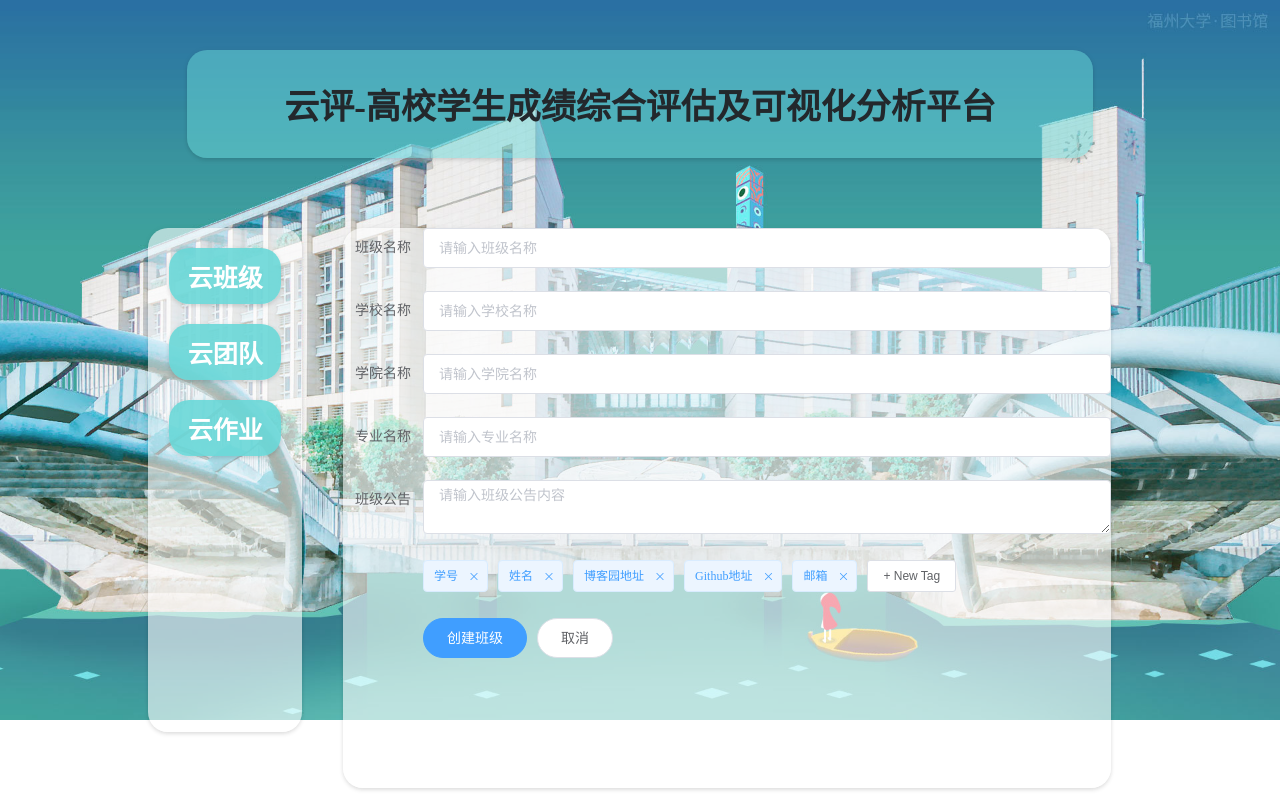
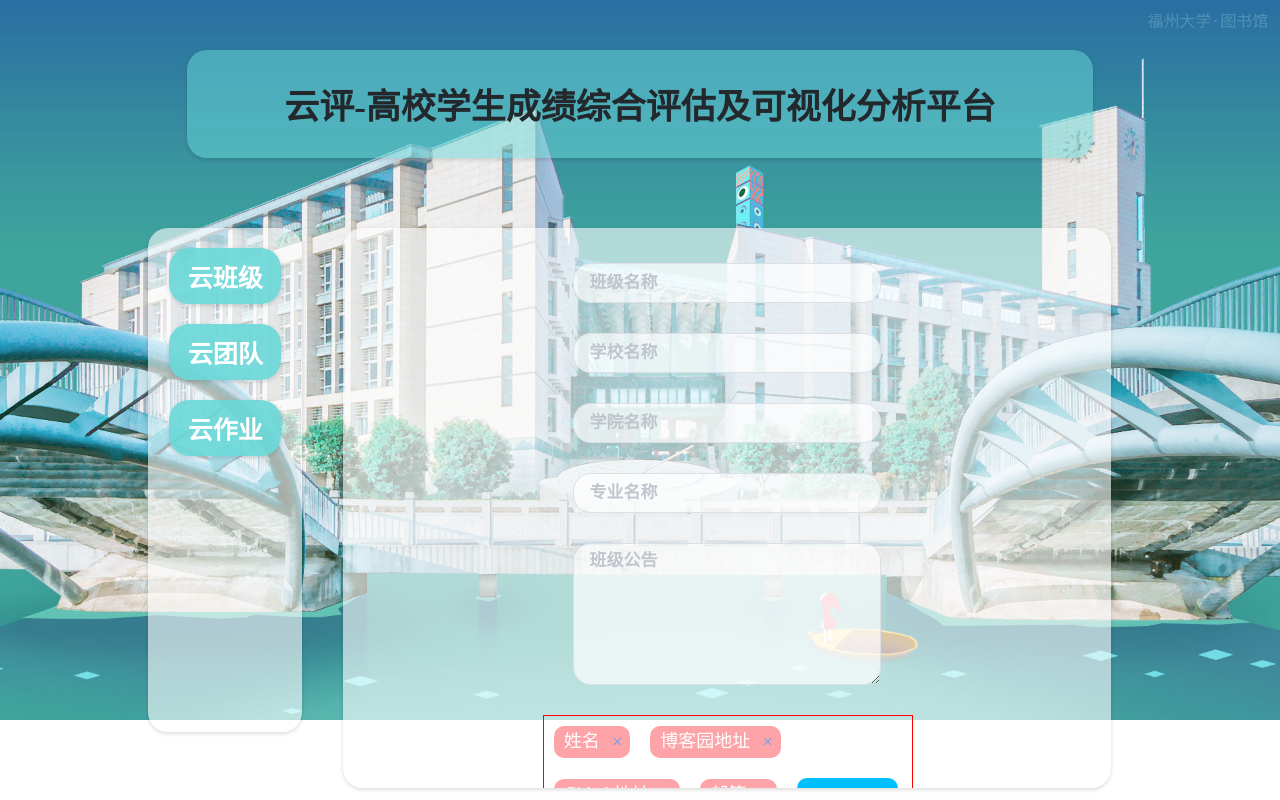
Before and after one commit to codingkai001/yunping, a Vue app: page /teacher in a window 1280 px wide. Built offline with nearby package versions, Linux system fonts and the light colour scheme.

Commit message:
optimize join class and add class vues...

```diff
--- /dev/null
+++ b/src/components/JoinClass.vue
@@ -0,0 +1,89 @@
+<template>
+    <div id="join-class">
+        <el-form :model="class_params" ref="form">
+            <el-input placeholder="班级Token" v-model="class_params.token"></el-input>
+            <div class="extra-info">
+                <span>请填写下列信息</span>
+                <el-input placeholder="姓名" v-model="class_params.name"></el-input>
+                <el-input placeholder="博客园地址" v-model="class_params.blog_address"></el-input>
+                <el-input placeholder="Github地址" v-model="class_params.github_address"></el-input>
+                <el-input placeholder="邮箱地址" v-model="class_params.email"></el-input>
+            </div>
+            <div class="confirm-button">
+                <el-button round id="join">加入班级</el-button>
+                <el-button round id="cancel">返回</el-button>
+            </div>
+        </el-form>
+    </div>
+</template>
+
+<script>
+    export default {
+        name: 'JoinClass',
+        data() {
+            return {
+                class_params: {
+                    token: '',
+                    name: '',
+                    blog_address: '',
+                    github_address: '',
+                    email: ''
+                },
+
+            }
+        },
+        methods: {},
+        components: {}
+    }
+</script>
+
+<style>
+    #join-class {
+        /*border: 1px solid red;*/
+        /*padding: 20px;*/
+        width: 80%;
+        margin: 20px auto;
+    }
+
+    #join-class .extra-info span {
+        display: block;
+        font-size: 20px;
+        font-weight: 600;
+        text-align: center;
+    }
+
+    #join-class .el-input__inner {
+        width: 60%;
+        height: 40px;
+        border-radius: 18px;
+        margin: 20px 20%;
+        background-color: rgba(255, 255, 255, 0.7);
+        color: rgb(117, 121, 125);
+        font-weight: 600;
+        font-size: 17px;
+    }
+
+    #join-class .confirm-button {
+        width: 50%;
+        /*border: 1px solid red;*/
+        margin: 20px auto;
+    }
+
+    #join-class .confirm-button .el-button {
+        font-size: 20px;
+        background-color: rgba(47, 198, 225, 0.8);
+        color: white;
+        box-shadow: 0 2px 4px rgba(0, 0, 0, .12), 0 0 6px rgba(0, 0, 0, .04);
+        /*border: 1px solid white;*/
+        font-weight: 800;
+        /*margin: 20px 19%;*/
+    }
+
+    #join-class .confirm-button #join {
+        float: left;
+    }
+
+    #join-class .confirm-button #cancel {
+        float: right;
+    }
+</style>
--- a/src/components/NewClass.vue
+++ b/src/components/NewClass.vue
@@ -1,34 +1,23 @@
 <template>
     <div id="new-class">
-        <el-form :model="form" label-width="80px" ref="form">
-            <el-form-item label="班级名称">
-                <el-input placeholder="请输入班级名称" v-model="form.className"></el-input>
-            </el-form-item>
-            <el-form-item label="学校名称">
-                <el-input placeholder="请输入学校名称" v-model="form.schoolName"></el-input>
-            </el-form-item>
-            <el-form-item label="学院名称">
-                <el-input placeholder="请输入学院名称" v-model="form.collegeName"></el-input>
-            </el-form-item>
-            <el-form-item label="专业名称">
-                <el-input placeholder="请输入专业名称" v-model="form.majorName"></el-input>
-            </el-form-item>
-
-            <el-form-item label="班级公告">
-                <el-input
-                    :autosize="{ minRows: 2, maxRows: 8}"
-                    placeholder="请输入班级公告内容"
-                    type="textarea"
-                    v-model="form.classBulletin">
-                </el-input>
-            </el-form-item>
-            <el-form-item>
+        <el-form :model="class_form" ref="form">
+            <el-input placeholder="班级名称" v-model="class_form.name"></el-input>
+            <el-input placeholder="学校名称" v-model="class_form.school"></el-input>
+            <el-input placeholder="学院名称" v-model="class_form.college"></el-input>
+            <el-input placeholder="专业名称" v-model="class_form.major"></el-input>
+            <el-input
+                :autosize="{ minRows: 5, maxRows: 10}"
+                placeholder="班级公告"
+                type="textarea"
+                v-model="class_form.notice">
+            </el-input>
+            <div class="tags">
                 <el-tag
                     :disable-transitions="false"
                     :key="tag"
                     @close="handleClose(tag)"
                     closable
-                    v-for="tag in form.dynamicTags">
+                    v-for="tag in class_form.tags">
                     {{tag}}
                 </el-tag>
                 <el-input
@@ -37,16 +26,16 @@
                     class="input-new-tag"
                     ref="saveTagInput"
                     size="small"
-                    v-if="form.inputVisible"
-                    v-model="form.inputValue"
+                    v-if="class_form.inputVisible"
+                    v-model="class_form.inputValue"
                 >
                 </el-input>
                 <el-button @click="showInput" class="button-new-tag" size="small" v-else>+ New Tag</el-button>
-            </el-form-item>
-            <el-form-item>
-                <el-button @click="onSubmit" round type="primary">创建班级</el-button>
-                <el-button round>取消</el-button>
-            </el-form-item>
+            </div>
+            <div class="confirm-button">
+                <el-button round id="join">创建班级</el-button>
+                <el-button round id="cancel">取消</el-button>
+            </div>
         </el-form>
     </div>
 </template>
@@ -54,66 +43,115 @@
 <script>
     export default {
         name: 'NewClass',
-        data () {
+        data() {
             return {
-                form: {
-                    className: '',
-                    schoolName: '',
-                    collegeName: '',
-                    majorName: '',
-                    classBulletin: '',
-                    dynamicTags: ['学号', '姓名', '博客园地址', 'Github地址', '邮箱'],
+                class_form: {
+                    name: '',
+                    school: '',
+                    college: '',
+                    major: '',
+                    notice: '',
+                    tags: ['姓名', '博客园地址', 'Github地址', '邮箱'],
                     inputVisible: false,
                     inputValue: ''
                 }
             }
         },
         methods: {
-            handleClose (tag) {
-                this.form.dynamicTags.splice(this.form.dynamicTags.indexOf(tag), 1)
+            handleClose(tag) {
+                this.class_form.tags.splice(this.class_form.tags.indexOf(tag), 1)
             },
 
-            showInput () {
-                // console.log();
-                this.form.inputVisible = true;
+            showInput() {
+                this.class_form.inputVisible = true;
                 this.$nextTick(_ => {
                     this.$refs.saveTagInput.$refs.input.focus()
                 })
             },
 
-            handleInputConfirm () {
-                let inputValue = this.form.inputValue
+            handleInputConfirm() {
+                let inputValue = this.class_form.inputValue;
                 if (inputValue) {
-                    this.form.dynamicTags.push(inputValue)
+                    this.class_form.tags.push(inputValue)
                 }
-                this.form.inputVisible = false;
-                this.form.inputValue = ''
+                this.class_form.inputVisible = false;
+                this.class_form.inputValue = '';
             },
-            onSubmit() {
-                alert(this.form.dynamicTags);
-            }
         },
         components: {}
     }
 </script>
 
-<style scoped>
-    /*新增style*/
-    .el-tag + .el-tag {
-        margin-left: 10px;
+<style>
+    #new-class {
+        width: 80%;
+        margin: 20px auto;
     }
 
-    .button-new-tag {
-        margin-left: 10px;
-        height: 32px;
-        line-height: 30px;
-        padding-top: 0;
-        padding-bottom: 0;
+    #new-class .el-input__inner,
+    #new-class .el-textarea__inner {
+        width: 50%;
+        height: 40px;
+        border-radius: 18px;
+        margin: 15px 25%;
+        background-color: rgba(255, 255, 255, 0.7);
+        color: rgb(117, 121, 125);
+        font-weight: 600;
+        font-size: 17px;
     }
 
-    .input-new-tag {
-        width: 90px;
-        margin-left: 10px;
-        vertical-align: bottom;
+    #new-class .tags {
+        width: 60%;
+        margin: 15px 20%;
+        border: 1px solid red;
     }
+
+    #new-class .tags .el-tag,
+    #new-class .tags .el-button {
+        font-size: 18px;
+        margin: 10px;
+        color: white;
+        border-radius: 10px;
+        border: none;
+        background-color: rgba(254, 140, 145, 0.8);
+    }
+
+    #new-class .tags .el-button {
+        font-size: 15px;
+        color: white;
+        background-color: deepskyblue;
+    }
+
+    #new-class .tags .el-input__inner {
+        background-color: rgba(255, 255, 255, 0.7);
+        color: rgb(117, 121, 125);
+        /*font-weight: 600;*/
+        font-size: 15px;
+        width: auto;
+    }
+
+    #new-class .confirm-button {
+        width: 50%;
+        /*border: 1px solid red;*/
+        margin: 20px auto;
+    }
+
+    #new-class .confirm-button .el-button {
+        font-size: 20px;
+        background-color: rgba(47, 198, 225, 0.8);
+        color: white;
+        box-shadow: 0 2px 4px rgba(0, 0, 0, .12), 0 0 6px rgba(0, 0, 0, .04);
+        /*border: 1px solid white;*/
+        font-weight: 800;
+        /*margin: 20px 19%;*/
+    }
+
+    #new-class .confirm-button #join {
+        float: left;
+    }
+
+    #new-class .confirm-button #cancel {
+        float: right;
+    }
+
 </style>
```
